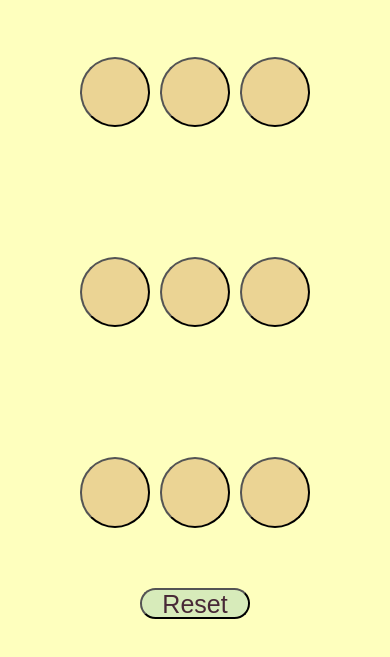
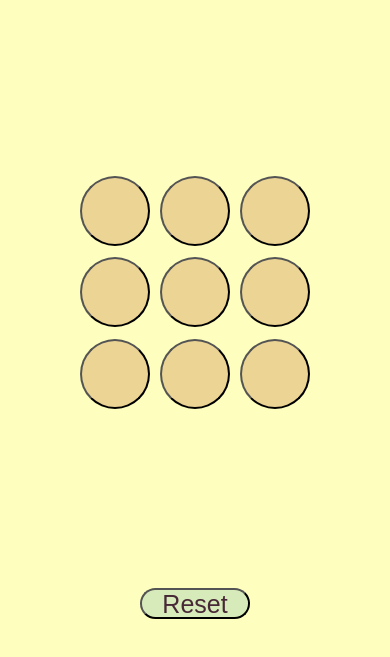
Before and after one commit to RahulSinghkarakoti/tic-tac-toe, a plain HTML site: page index.html in a window 390 px wide. Shown: the part 161-818 px from the top of the page. Drawn offline with Linux system fonts and the light colour scheme; a web font is replaced by a local one.

```diff
--- a/style.css
+++ b/style.css
@@ -105,10 +105,3 @@ h1{
     border-radius: 20px;
     margin-bottom: 15px;
 }
-
-@media only screen and (max-width: 600px) {
-     .game{
-        /* width:40vh; */
-        height: 70vh;
-     }
-  }
```
